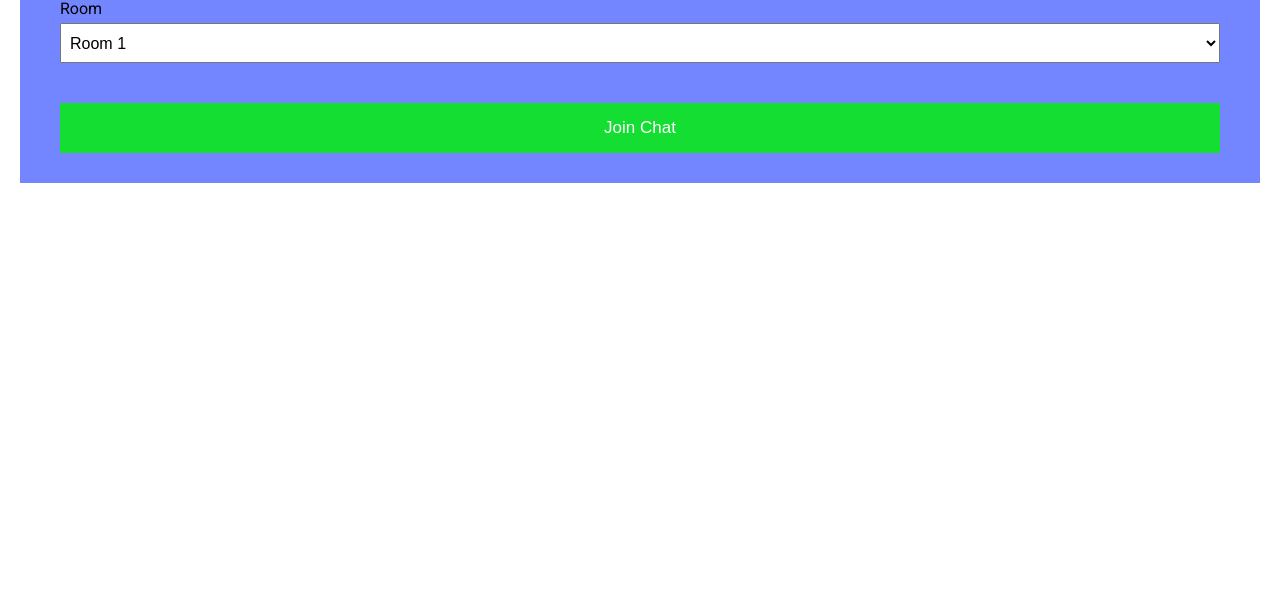
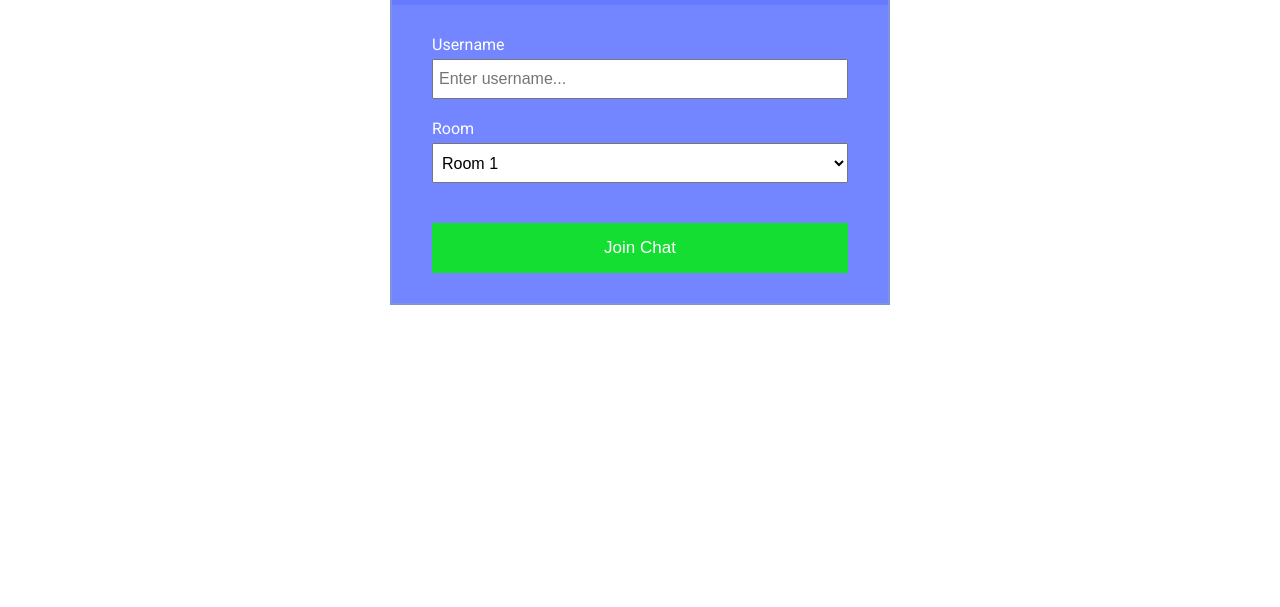
Before and after one commit to gracesianipar/M15-RTC, a website: page case-study/public/index.html in a window 1280 px wide. Shown: the part 193-800 px from the top of the page. Drawn offline with Linux system fonts and the light colour scheme; some icons are missing.

Commit message:
Update style.css

```diff
--- a/case-study/public/css/style.css
+++ b/case-study/public/css/style.css
@@ -1,4 +1,5 @@
 @import url('https://fonts.googleapis.com/css?family=Roboto&display=swap');
+
 :root {
   --dark-color-a: #667aff;
   --dark-color-b: #7386ff;
@@ -24,6 +25,7 @@ body {
   background-repeat: no-repeat;
   margin: 20px;
 }
+
 ul {
   list-style: none;
 }
@@ -44,7 +46,6 @@ a {
 }
 
 /* Chat Page */
-
 .chat-container {
   max-width: 100%;
   background: #fff;
@@ -85,8 +86,8 @@ a {
   margin-bottom: 15px;
 }
 
-.chat-sidebar h3 {
-  margin-bottom: 15px;
+.chat-sidebar ul li {
+  padding: 10px 0;
 }
 
 .chat-messages {
@@ -130,11 +131,12 @@ a {
   flex: 1;
 }
 
-.chat-form-container input[type='text'] {
-  font-size: 16px;
-  padding: 5px;
-  height: 40px;
-  flex: 1;
+/* Join Page */
+.join-container {
+  max-width: 500px;
+  margin: 80px auto;
+  color: #fff;
+  border: 2px solid #7d93db;
 }
 
 .join-header {
@@ -163,9 +165,11 @@ a {
   margin-bottom: 5px;
 }
 
-.join-main label {
-  display: block;
-  margin-bottom: 5px;
+.join-main input[type='text'] {
+  font-size: 16px;
+  padding: 5px;
+  height: 40px;
+  width: 100%;
 }
 
 .join-main select {
@@ -184,6 +188,7 @@ a {
   .chat-main {
     display: block;
   }
+
   .chat-sidebar {
     display: none;
   }
```
Lines whose indentation alone changed are shown as unchanged.
